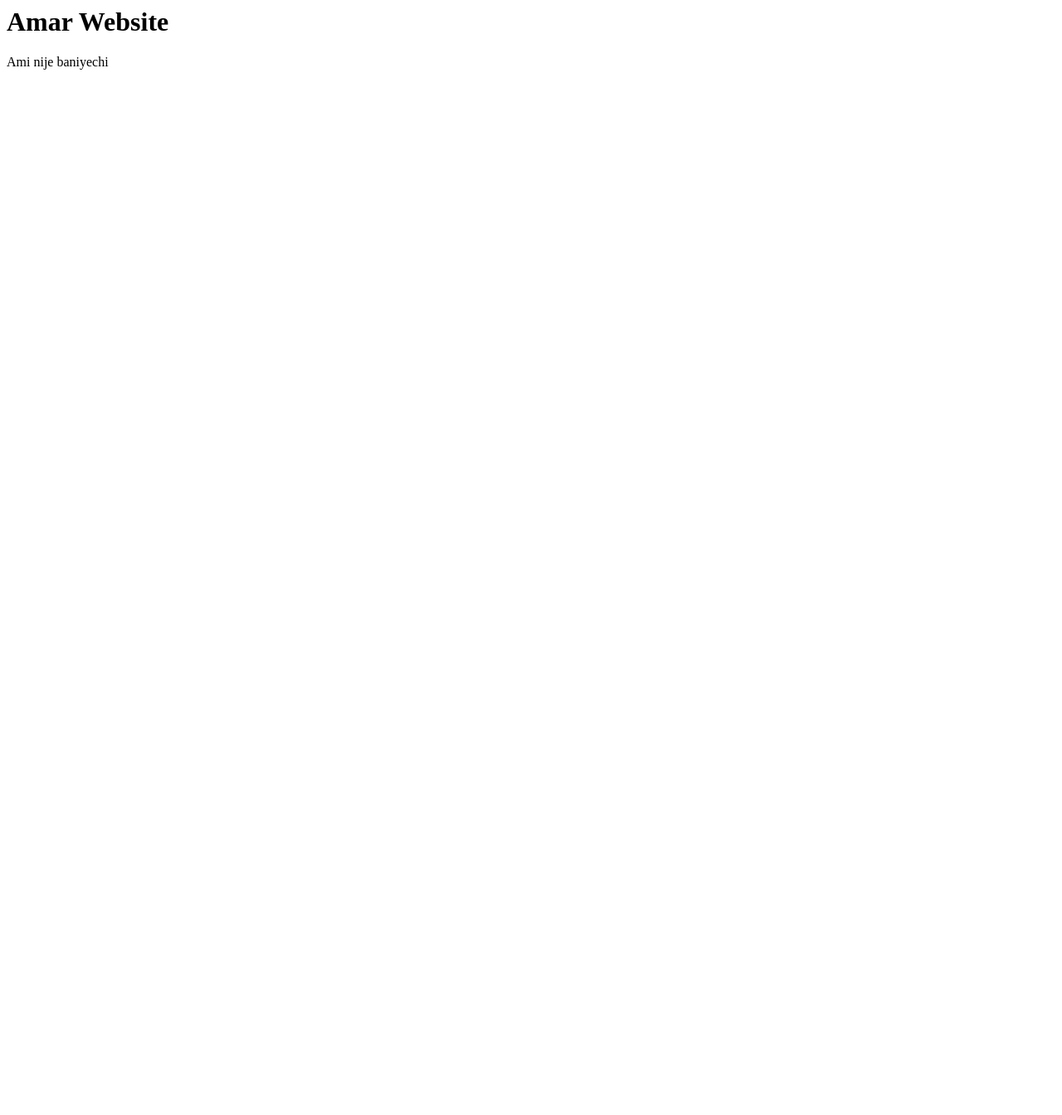
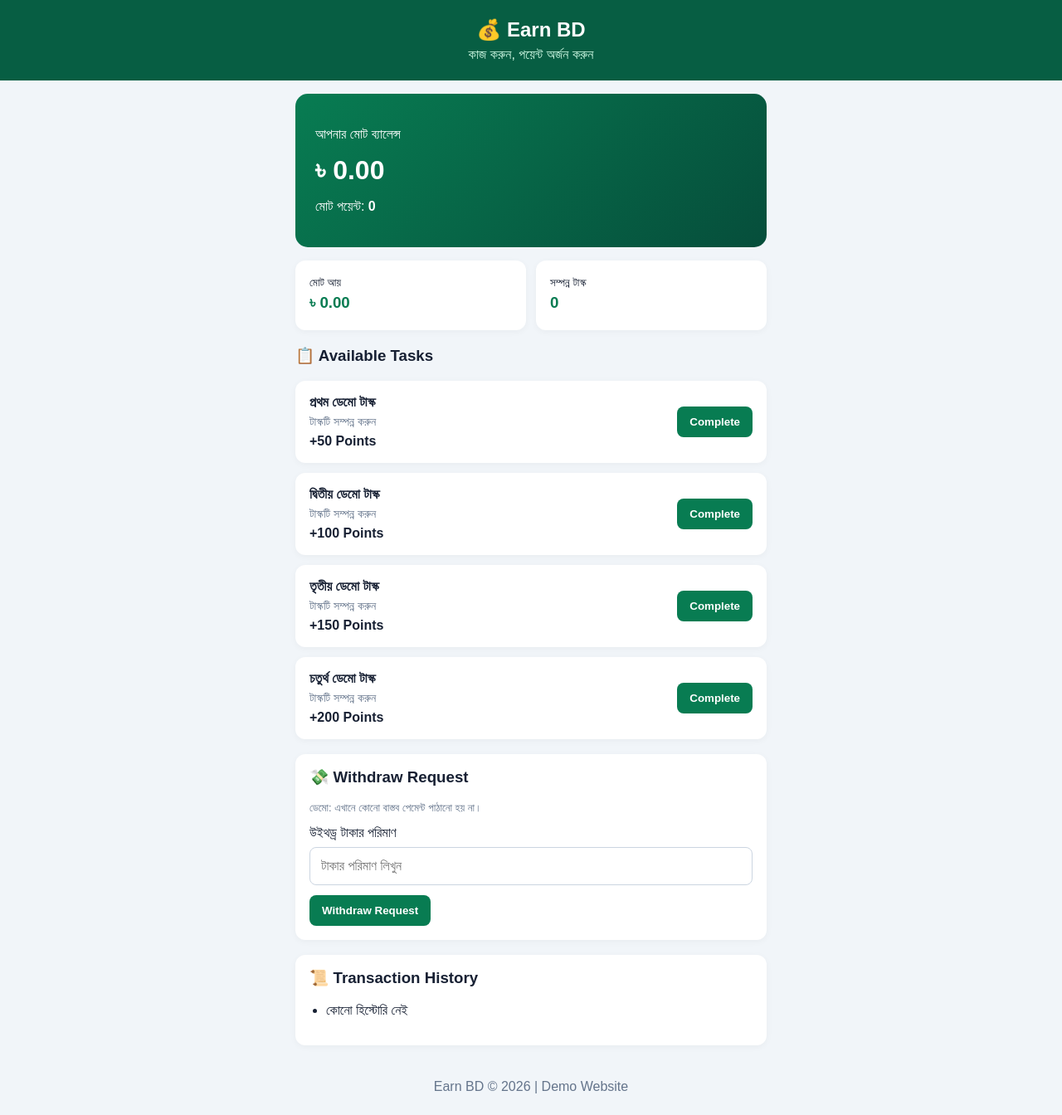
Before and after one commit to hi4479724-cell/my-website, a plain HTML site: page index.html in a window 1280 px wide. Shown: the whole page at 83% size. Before the commit the page ends 800 px from the top, so only its background shows below. Drawn offline with Linux system fonts and the light colour scheme.

Commit message:
Update index.html

```diff
--- a/index.html
+++ b/index.html
@@ -1,2 +1,216 @@
-<h1>Amar Website</h1>
-<p>Ami nije baniyechi</p>
+
+
+<!DOCTYPE html>
+<html lang="bn">
+<head>
+<meta charset="UTF-8">
+<meta name="viewport" content="width=device-width, initial-scale=1.0">
+<title>Earn BD - Task Earning</title>
+<style>
+*{box-sizing:border-box}
+body{
+ margin:0;
+ font-family:Arial,sans-serif;
+ background:#f1f5f9;
+ color:#172033;
+}
+header{
+ background:#075e43;
+ color:white;
+ padding:22px 16px;
+ text-align:center;
+}
+header h2{margin:0 0 7px}
+header p{margin:0;color:#d1fae5}
+.container{
+ max-width:600px;
+ margin:auto;
+ padding:16px;
+}
+.balance{
+ background:linear-gradient(135deg,#087c52,#064e3b);
+ color:white;
+ padding:24px;
+ border-radius:15px;
+ margin-bottom:16px;
+}
+.balance h1{font-size:32px;margin:10px 0}
+.stats{
+ display:grid;
+ grid-template-columns:1fr 1fr;
+ gap:12px;
+ margin-bottom:20px;
+}
+.stat,.task,.panel{
+ background:white;
+ padding:17px;
+ border-radius:12px;
+ box-shadow:0 2px 8px #0000000a;
+}
+.stat h3{margin:5px 0;color:#087c52}
+h3{margin-top:0}
+.task{
+ display:flex;
+ justify-content:space-between;
+ align-items:center;
+ gap:10px;
+ margin-bottom:12px;
+}
+.task p{margin:6px 0;color:#64748b;font-size:14px}
+button{
+ border:0;
+ background:#087c52;
+ color:white;
+ padding:11px 15px;
+ border-radius:8px;
+ cursor:pointer;
+ font-weight:bold;
+}
+button:disabled{background:#94a3b8}
+input{
+ width:100%;
+ padding:13px;
+ border:1px solid #cbd5e1;
+ border-radius:8px;
+ margin:8px 0 12px;
+ font-size:16px;
+}
+.panel{margin-top:18px}
+.small{font-size:13px;color:#64748b}
+#history{padding-left:20px}
+footer{text-align:center;padding:25px;color:#64748b}
+</style>
+</head>
+<body>
+
+<header>
+ <h2>💰 Earn BD</h2>
+ <p>কাজ করুন, পয়েন্ট অর্জন করুন</p>
+</header>
+
+<div class="container">
+
+ <div class="balance">
+  <p>আপনার মোট ব্যালেন্স</p>
+  <h1>৳ <span id="money">0.00</span></h1>
+  <p>মোট পয়েন্ট: <b id="points">0</b></p>
+ </div>
+
+ <div class="stats">
+  <div class="stat">
+   <small>মোট আয়</small>
+   <h3>৳ <span id="total">0.00</span></h3>
+  </div>
+  <div class="stat">
+   <small>সম্পন্ন টাস্ক</small>
+   <h3 id="done">0</h3>
+  </div>
+ </div>
+
+ <h3>📋 Available Tasks</h3>
+
+ <div id="tasks"></div>
+
+ <div class="panel">
+  <h3>💸 Withdraw Request</h3>
+  <p class="small">ডেমো: এখানে কোনো বাস্তব পেমেন্ট পাঠানো হয় না।</p>
+  <label>উইথড্র টাকার পরিমাণ</label>
+  <input type="number" id="amount" placeholder="টাকার পরিমাণ লিখুন" min="1">
+  <button onclick="withdraw()">Withdraw Request</button>
+ </div>
+
+ <div class="panel">
+  <h3>📜 Transaction History</h3>
+  <ul id="history"></ul>
+ </div>
+
+</div>
+
+<footer>
+ Earn BD © 2026 | Demo Website
+</footer>
+
+<script>
+const taskList = [
+ {id:1,name:"প্রথম ডেমো টাস্ক",desc:"টাস্কটি সম্পন্ন করুন",points:50},
+ {id:2,name:"দ্বিতীয় ডেমো টাস্ক",desc:"টাস্কটি সম্পন্ন করুন",points:100},
+ {id:3,name:"তৃতীয় ডেমো টাস্ক",desc:"টাস্কটি সম্পন্ন করুন",points:150},
+ {id:4,name:"চতুর্থ ডেমো টাস্ক",desc:"টাস্কটি সম্পন্ন করুন",points:200}
+];
+
+let data = JSON.parse(localStorage.getItem("earnBD")) || {
+ points:0,
+ total:0,
+ done:[],
+ history:[]
+};
+
+function save(){
+ localStorage.setItem("earnBD",JSON.stringify(data));
+ render();
+}
+
+function render(){
+ document.getElementById("points").innerText=data.points;
+ document.getElementById("money").innerText=(data.points/100).toFixed(2);
+ document.getElementById("total").innerText=(data.total/100).toFixed(2);
+ document.getElementById("done").innerText=data.done.length;
+
+ document.getElementById("tasks").innerHTML=taskList.map(t=>`
+  <div class="task">
+   <div>
+    <b>${t.name}</b>
+    <p>${t.desc}</p>
+    <strong>+${t.points} Points</strong>
+   </div>
+   <button onclick="completeTask(${t.id})"
+   ${data.done.includes(t.id)?"disabled":""}>
+   ${data.done.includes(t.id)?"Completed":"Complete"}
+   </button>
+  </div>
+ `).join("");
+
+ document.getElementById("history").innerHTML=
+ data.history.length
+ ? data.history.map(x=>`<li>${x}</li>`).join("")
+ : "<li>কোনো হিস্টোরি নেই</li>";
+}
+
+function completeTask(id){
+ const task=taskList.find(t=>t.id===id);
+ if(!task || data.done.includes(id))return;
+
+ data.points+=task.points;
+ data.total+=task.points;
+ data.done.push(id);
+ data.history.unshift(task.name+" - +"+task.points+" Points");
+ save();
+ alert("অভিনন্দন! পয়েন্ট যোগ হয়েছে।");
+}
+
+function withdraw(){
+ const amount=Number(document.getElementById("amount").value);
+
+ if(!Number.isFinite(amount)||amount<=0){
+  alert("সঠিক টাকার পরিমাণ লিখুন");
+  return;
+ }
+
+ if(amount*100>data.points){
+  alert("আপনার পর্যাপ্ত ব্যালেন্স নেই");
+  return;
+ }
+
+ data.points-=amount*100;
+ data.history.unshift("ডেমো Withdraw Request: ৳"+amount);
+ save();
+
+ document.getElementById("amount").value="";
+ alert("ডেমো রিকোয়েস্ট তৈরি হয়েছে। এটি বাস্তব পেমেন্ট নয়।");
+}
+
+render();
+</script>
+
+</body>
+</html>
```
